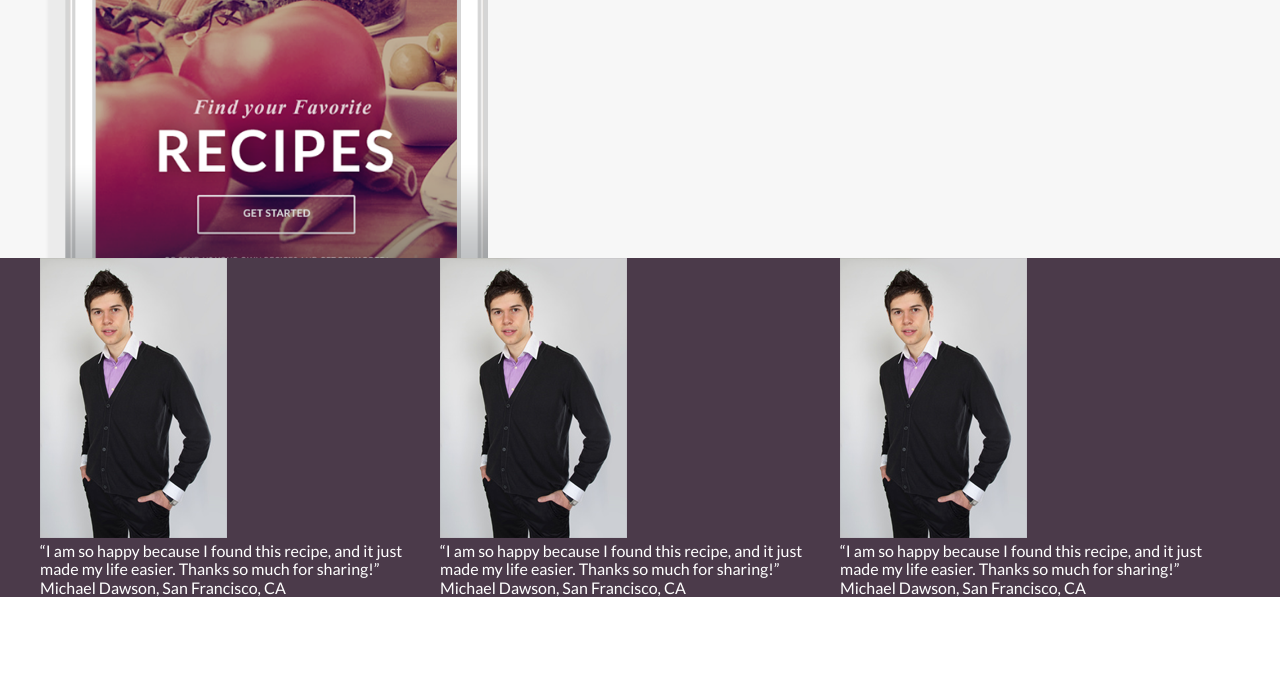
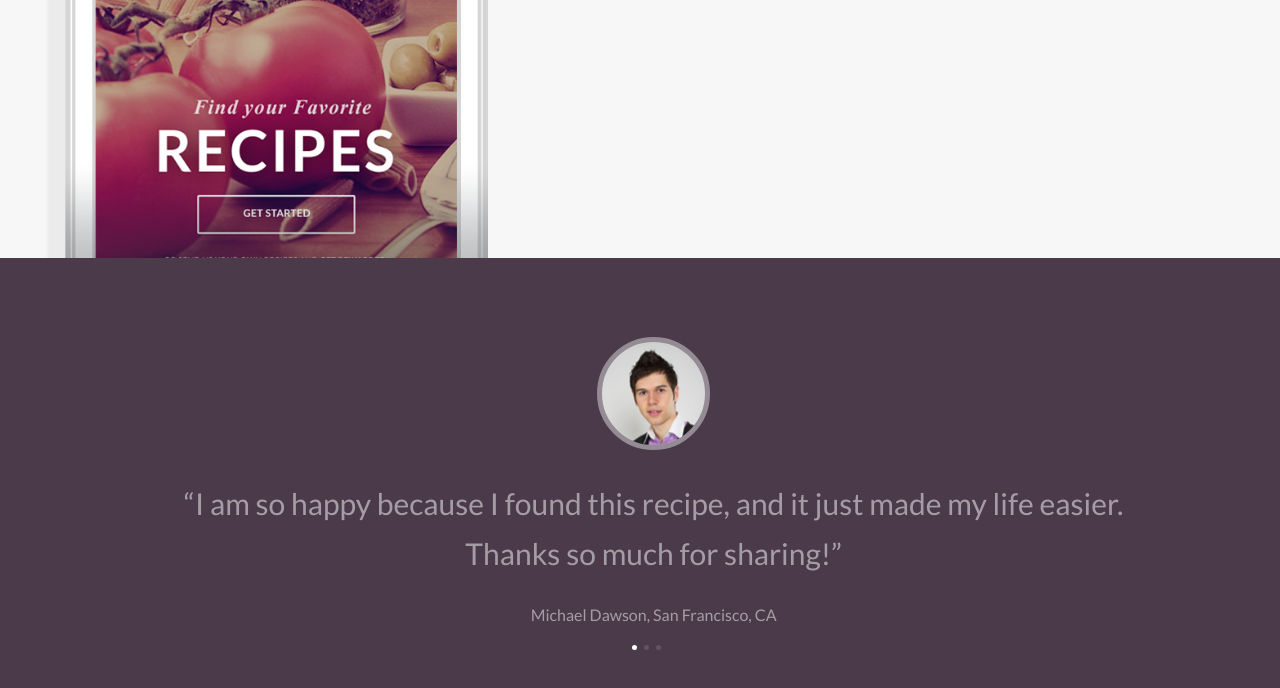
Before and after one commit to ivan8830/Pechka, a website: page index.html in a window 1280 px wide. Shown: the part 1893-2581 px from the top of the page. Before the commit the page ends 2490 px from the top, so only its background shows below. Drawn offline with Linux system fonts and the light colour scheme.

Commit message:
подготовил слайдер

```diff
--- a/index.html
+++ b/index.html
@@ -101,39 +101,36 @@
     </section>
     <section class="main-slider">
       <div class="container">
+        <div class="slider">
           <div class="slider-box">
             <div class="slider-cards">
-            <div class="slider-pictures-box">
-              <img src="img/man.png" alt="" class="slider-pictures">
-            </div>
-            <p class="slider-comment">“I am so happy because I found this recipe, and it just made my life easier.
-                Thanks  so much for sharing!”</p>
-            <p class="slider-signature">Michael Dawson, San Francisco, CA</p>
+              <div class="slider-cards-pictures"></div>
+              <p class="slider-cards-comment">“I am so happy because I found this recipe, and it just made my life easier.<br>
+                Thanks so much for sharing!”</p>
+              <p class="slider-cards-signature">Michael Dawson, San Francisco, CA</p>
             </div>
             <div class="slider-cards">
-            <div class="slider-pictures-box">
-              <img src="img/man.png" alt="" class="slider-pictures">
-            </div>
-            <p class="slider-comment">“I am so happy because I found this recipe, and it just made my life easier.
-                Thanks  so much for sharing!”</p>
-            <p class="slider-signature">Michael Dawson, San Francisco, CA</p>
+              <div class="slider-cards-pictures"></div>
+              <p class="slider-cards-comment">“I am so happy because I found this recipe, and it just made my life easier.<br>
+                Thanks so much for sharing!”</p>
+              <p class="slider-cards-signature">Michael Dawson, San Francisco, CA</p>
             </div>
             <div class="slider-cards">
-            <div class="slider-pictures-box">
-              <img src="img/man.png" alt="" class="slider-pictures">
-            </div>
-            <p class="slider-comment">“I am so happy because I found this recipe, and it just made my life easier.
-                Thanks  so much for sharing!”</p>
-            <p class="slider-signature">Michael Dawson, San Francisco, CA</p>
+              <div class="slider-cards-pictures"></div>
+              <p class="slider-cards-comment">“I am so happy because I found this recipe, and it just made my life easier.<br>
+                Thanks so much for sharing!”</p>
+              <p class="slider-cards-signature">Michael Dawson, San Francisco, CA</p>
             </div>
           </div>
           <div class="slider-dots">
+            <div class="dot active"></div>
             <div class="dot"></div>
-          <div class="dot active"></div>
             <div class="dot"></div>
           </div>
         </div>
+      </div>
     </section>
+
   </main>
 </body>
 
--- a/less/block/_main-slider.less
+++ b/less/block/_main-slider.less
@@ -8,6 +8,75 @@
     margin-top: -143px;
 }
 
-.slider-box{
-    display: flex;
+.slider{
+    position: relative;
+    padding-top: 79px;
+    padding-bottom: 79px;
+    overflow: hidden;
+
+    &-box{
+        display: flex;
+        padding-left: 144px;
+        width: 9999px;
+    }
+
+    &-cards{
+        display: flex;
+        flex-direction: column;
+        text-align: center;
+        margin-right: 144px;
+
+
+        &-pictures{
+            width: 113px;
+            height: 113px;
+            margin: 0 auto;
+            border: 5px solid #958b94;
+            border-radius: 50%;
+            background: url(../../img/man.png) no-repeat;
+            background-position: 20% 2%;
+            box-sizing: border-box;
+            margin-bottom: 28px;
+        }
+
+        &-comment{
+            .reg();
+            font-size: 30px;
+            opacity: 0.5;
+            margin-bottom: 28px;
+            line-height: 50px;
+        }
+
+        &-signature{
+            .reg();
+            font-style: 18px;
+            opacity: 0.5;
+        }
+    }
+
+    &-dots{
+        display: inline-block;
+        text-align: center;
+        position: absolute;
+        left: 590px;
+        bottom: 50px;
+    }
+
 }
+
+
+.dot{
+    opacity: 0.5;
+    display: inline-block;
+    margin: 0 2px;
+    cursor: pointer;
+    width: 5px;
+    height: 5px;
+    background-color: #796d78;
+    border-radius: 50%;
+}
+
+.active{
+    opacity: 1;
+    background-color: #ffffff;
+}
```
Also changed, not shown: css/style.css. Lines whose indentation alone changed are shown as unchanged.
